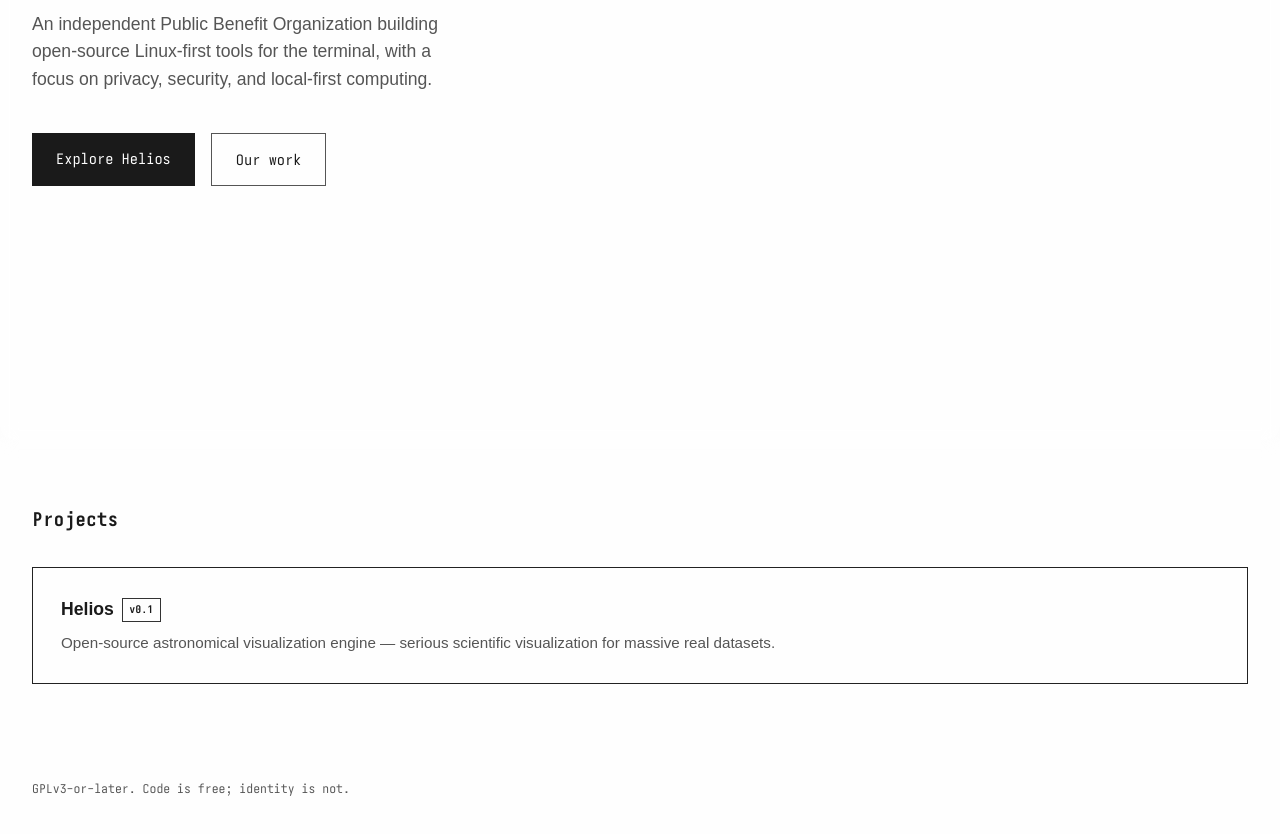
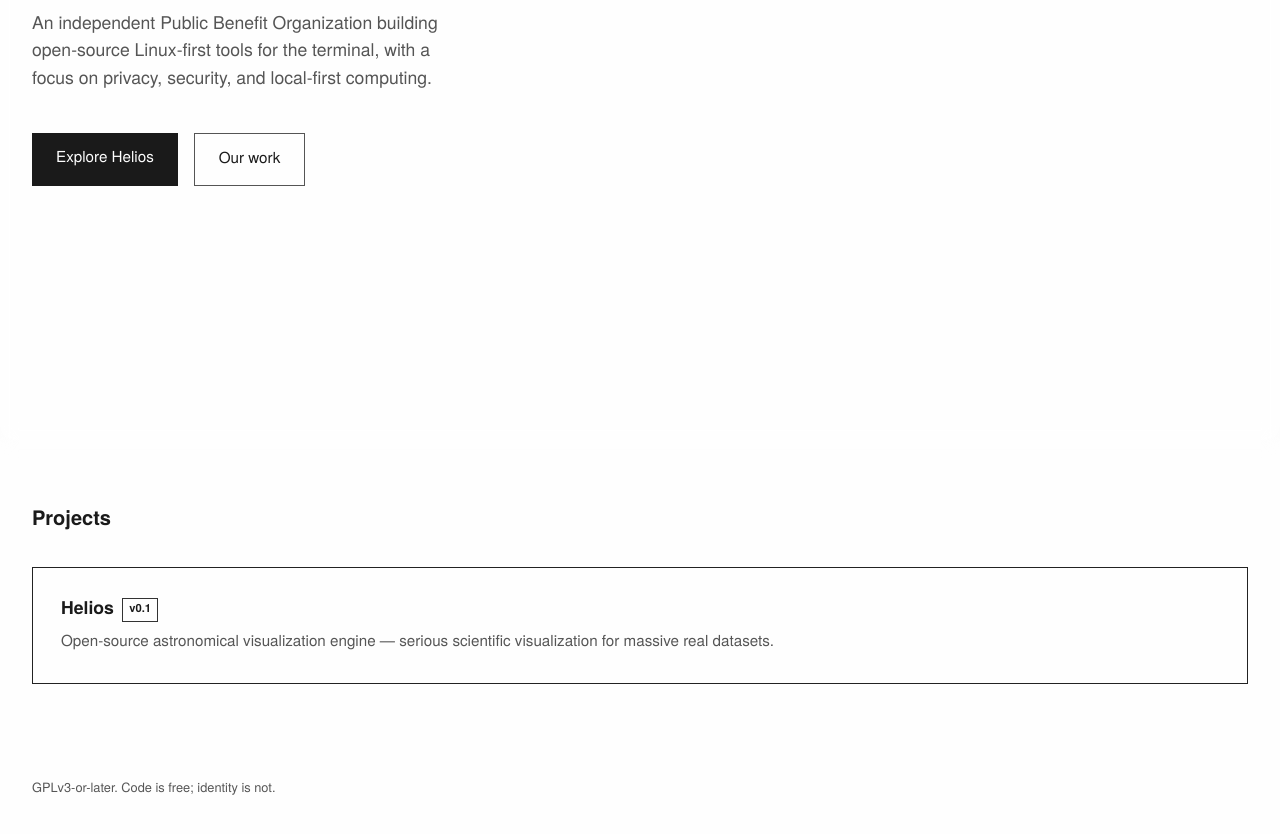
Before and after one commit to zeropbc/site, a Nuxt app: page / in a window 1280 px wide. Shown: the part 360-1194 px from the top of the page. Built offline with nearby package versions, Linux system fonts and the light colour scheme.

Commit message:
use sans-serif for all non-code text

```diff
--- a/assets/css/main.scss
+++ b/assets/css/main.scss
@@ -55,7 +55,7 @@
   --fg: #f0f0f0;
   --fg-muted: #a0a0a0;
   --accent: #e8e8e8;
-  --font-sans: sans-serif;
+  --font-sans: 'TeX Gyre Heros', sans-serif;
   --font-mono: 'Ioskeley Mono', monospace;
 }
 
--- a/pages/helios.vue
+++ b/pages/helios.vue
@@ -21,8 +21,8 @@ import SquircleButton from '~/components/SquircleButton.vue'
 <style scoped>
 .project { min-height: 100vh; padding: 6rem 2rem 3rem; max-width: 72ch; }
 h1 { font-size: clamp(3rem, 7vw, 5rem); line-height: 1; letter-spacing: -0.03em; margin-bottom: 0.5rem; }
-.status { font-family: var(--font-mono); font-size: 0.9rem; color: var(--fg-muted); margin-bottom: 2rem; }
+.status { font-family: var(--font-sans); font-size: 0.9rem; color: var(--fg-muted); margin-bottom: 2rem; }
 .description { color: #ccc; line-height: 1.7; }
-.placeholder-note { font-family: var(--font-mono); font-size: 0.85rem; color: #666; margin-top: 2rem; }
-.back { display: inline-block; margin-top: 3rem; font-family: var(--font-mono); font-size: 0.85rem; border-bottom: 1px solid #333; padding-bottom: 0.15rem; }
+.placeholder-note { font-family: var(--font-sans); font-size: 0.85rem; color: #666; margin-top: 2rem; }
+.back { display: inline-block; margin-top: 3rem; font-family: var(--font-sans); font-size: 0.85rem; border-bottom: 1px solid #333; padding-bottom: 0.15rem; }
 </style>
--- a/pages/index.vue
+++ b/pages/index.vue
@@ -39,18 +39,18 @@ import SquircleButton from '~/components/SquircleButton.vue'
 .hero h1 { font-size: clamp(3rem, 8vw, 6rem); line-height: 1.05; letter-spacing: -0.03em; font-family: var(--font-sans); margin-bottom: 1.5rem; }
 .subtitle { font-size: 1.1rem; color: var(--fg-muted); max-width: 42ch; }
 .ctas { margin-top: 2.5rem; display: flex; gap: 1rem; flex-wrap: wrap; }
-.cta { background: var(--fg); color: var(--bg); padding: 0.85rem 1.5rem; font-family: var(--font-mono); font-size: 0.95rem; }
-.cta-secondary { border: 1px solid var(--fg-muted); color: var(--fg); padding: 0.85rem 1.5rem; font-family: var(--font-mono); font-size: 0.95rem; }
+.cta { background: var(--fg); color: var(--bg); padding: 0.85rem 1.5rem; font-family: var(--font-sans); font-size: 0.95rem; }
+.cta-secondary { border: 1px solid var(--fg-muted); color: var(--fg); padding: 0.85rem 1.5rem; font-family: var(--font-sans); font-size: 0.95rem; }
 
 .projects-preview { margin-top: 8rem; }
-.projects-preview h2 { font-size: 1.25rem; font-family: var(--font-mono); margin-bottom: 2rem; }
+.projects-preview h2 { font-size: 1.25rem; font-family: var(--font-sans); margin-bottom: 2rem; }
 .cards { display: grid; grid-template-columns: repeat(auto-fit, minmax(22rem, 1fr)); gap: 1.5rem; }
 .card { border: 1px solid #222; padding: 1.75rem; display: block; transition: border-color 0.2s; }
 .card:hover { border-color: #555; }
 .card h3 { font-family: var(--font-sans); font-size: 1.1rem; margin-bottom: 0.5rem; display: flex; align-items: center; gap: 0.5rem; }
-.tag { font-family: var(--font-mono); font-size: 0.7rem; border: 1px solid #333; padding: 0.15rem 0.4rem; }
+.tag { font-family: var(--font-sans); font-size: 0.7rem; border: 1px solid #333; padding: 0.15rem 0.4rem; }
 .card p { color: var(--fg-muted); font-size: 0.95rem; }
 .placeholder { opacity: 0.6; }
 
-footer { margin-top: auto; padding-top: 6rem; font-family: var(--font-mono); font-size: 0.8rem; color: var(--fg-muted); }
+footer { margin-top: auto; padding-top: 6rem; font-family: var(--font-sans); font-size: 0.8rem; color: var(--fg-muted); }
 </style>
```
